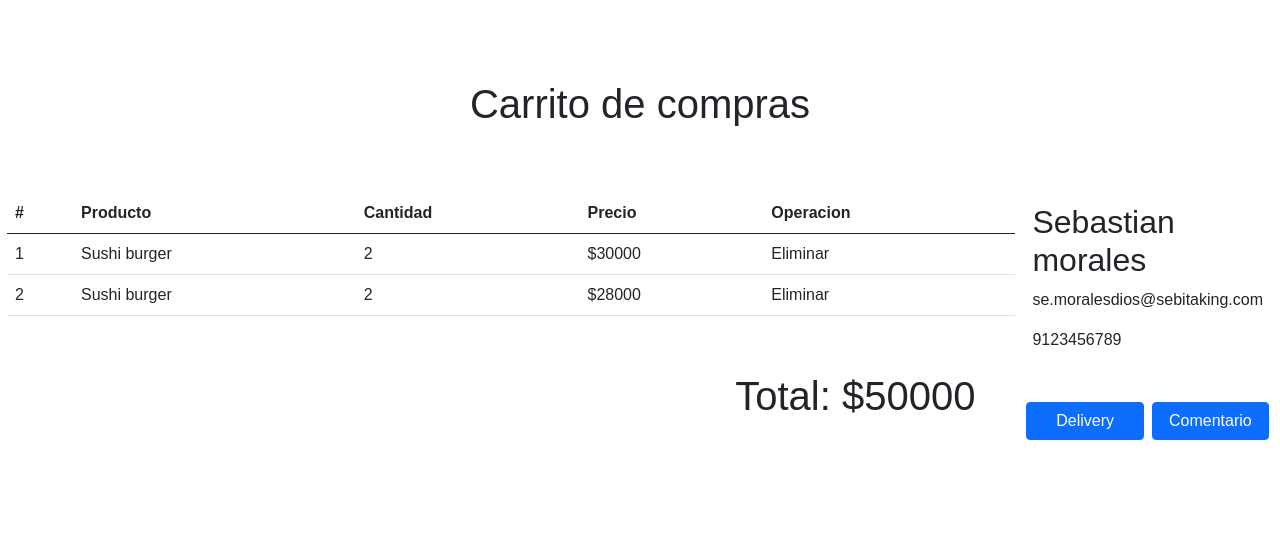
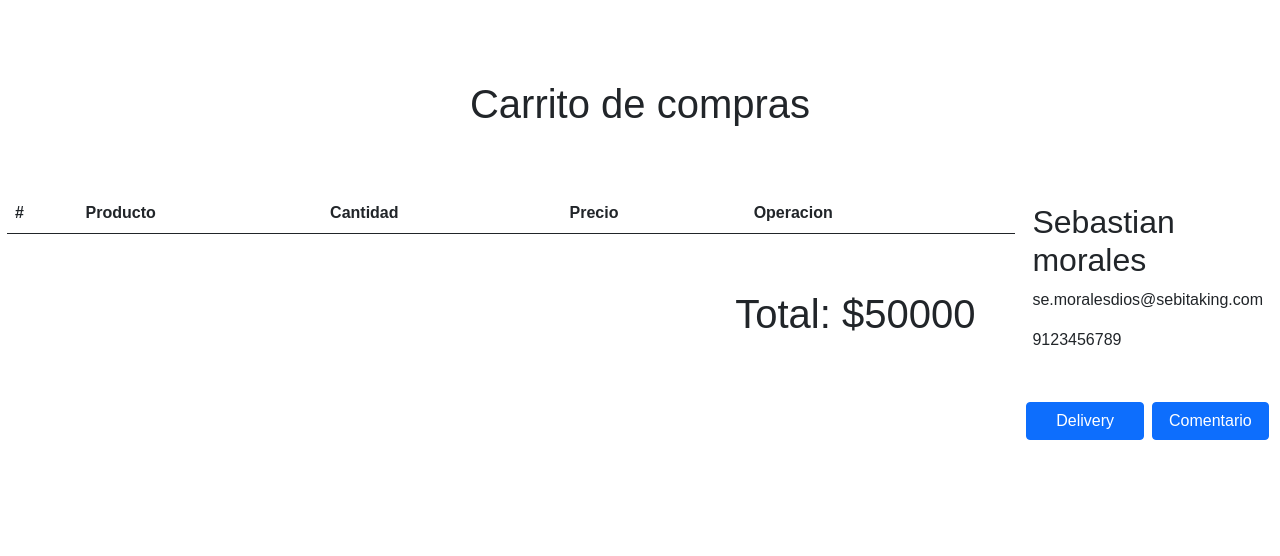
Before and after one commit to xJonathanMx/sitio, a Django app: page /carrito/ in a window 1280 px wide. Shown: the part 108-664 px from the top of the page. Run offline with Django 5.2, Linux system fonts and the light colour scheme; lists and menus that the app fills with data are empty.

Commit message:
carrito-de compras-funcionalidad

```diff
--- a/aplicacion/templates/aplicacion/carrito.html
+++ b/aplicacion/templates/aplicacion/carrito.html
@@ -13,6 +13,7 @@
       integrity="sha384-EVSTQN3/azprG1Anm3QDgpJLIm9Nao0Yz1ztcQTwFspd3yD65VohhpuuCOmLASjC"
       crossorigin="anonymous"
     />
+    <link rel="stylesheet" href="https://cdn.jsdelivr.net/npm/bootstrap-icons@1.11.3/font/bootstrap-icons.min.css">
     <link rel="stylesheet" href="{% static "../static/css/carrito.css" %}" >
   </head>
 
@@ -49,20 +50,21 @@
               </tr>
             </thead>
             <tbody>
+              {% for producto in productos_carrito %}
               <tr>
-                <td>1</td>
-                <td>Sushi burger</td>
-                <td>2</td>
-                <td>$30000</td>
-                <td>Eliminar</td>
+                <td>{{ forloop.counter }}</td>
+                <td>{{ producto.nom_producto }}</td>
+                <td>{{ producto.cantidad }}</td>
+                <td>${{ producto.valor }}</td>
+                <td class="d-flex" >
+                  <form action="{% url 'eliminar_del_carrito' producto.id_producto %}" method="post" style="display: inline;">
+                    <button type="submit" class="btn btn-danger" style="width: 70px;">
+                      <i class="bi bi-bag-dash"></i>
+                    </button>
+                  </form>
+            </td>
               </tr>
-              <tr>
-                <td>2</td>
-                <td>Sushi burger</td>
-                <td>2</td>
-                <td>$28000</td>
-                <td>Eliminar</td>
-              </tr>
+              {% endfor %}
             </tbody>
           </table>
         </div>
--- a/aplicacion/urls.py
+++ b/aplicacion/urls.py
@@ -1,7 +1,7 @@
 
 
 from django.urls import path,include
-from .views import index,carta,pedidos,pagar,carrito,tabla_pedidos,registro_usuario,login,admin,detalle,gestion_usuario,Carta_admin
+from .views import index,carta,pedidos,pagar,carrito,tabla_pedidos,registro_usuario,login,admin,detalle,gestion_usuario,Carta_admin, agregar_al_carrito, eliminar_del_carrito
 
 urlpatterns = [
     path('',index,name='index'),
@@ -15,5 +15,7 @@ urlpatterns = [
     path('admins/',admin,name='admins'),
     path('detalle/',detalle,name='detalle'),
     path('Usuarios/',gestion_usuario,name="Usuarios"),
-    path('CartaAdmin/',Carta_admin,name='AdminCarta')
+    path('CartaAdmin/',Carta_admin,name='AdminCarta'),
+    path('agregar_al_carrito/<int:id_producto>/', agregar_al_carrito, name='agregar_al_carrito'),
+    path('eliminar_del_carrito/<int:producto_id>/', eliminar_del_carrito, name='eliminar_del_carrito')
 ]
--- a/aplicacion/views.py
+++ b/aplicacion/views.py
@@ -1,11 +1,18 @@
-from django.shortcuts import render
+from django.shortcuts import render, redirect
+from django.contrib import messages
+from .models import Producto
 
 # Create your views here.
+
+
+
 def index(request):
-    return render(request,'aplicacion/index.html')
+            return render(request,'aplicacion/index.html')
 
 def carta(request):
-    return render(request,'aplicacion/carta.html')
+
+    products = Producto.objects.all()
+    return render(request,'aplicacion/carta.html', {'products':products})
 
 def pedidos(request):
     return render(request,'aplicacion/pedidos.html')
@@ -21,8 +28,53 @@ def login(request):
 def tabla_pedidos(request):
     return render(request,'aplicacion/tabla_pedidos.html')
 
+
+#funcionalidad carrito
+
+def agregar_al_carrito(request, id_producto):
+    carrito = request.session.get('carrito', [])
+
+    # Obtener el producto del carrito si existe
+    producto_existente = next((item for item in carrito if item['id_producto'] == id_producto), None)
+
+    if producto_existente:
+        # Incrementar la cantidad del producto en el carrito
+        producto_existente['cantidad'] += 1
+    else:
+        # Agregar el producto al carrito con cantidad 1
+        carrito.append({'id_producto': id_producto, 'cantidad': 1})
+
+    request.session['carrito'] = carrito
+    return redirect('carrito')
+
+
 def carrito(request):
-    return render(request,'aplicacion/carrito.html')
+    lista_productos_carrito = request.session.get('carrito', [])
+    # Filtrar solo los elementos que son diccionarios y tienen la clave 'id_producto'
+    productos_carrito = Producto.objects.filter(id_producto__in=[item['id_producto'] for item in lista_productos_carrito if isinstance(item, dict) and 'id_producto' in item])
+    context = {
+        'productos_carrito': productos_carrito
+    }
+    return render(request,'aplicacion/carrito.html',context)
+
+
+def eliminar_del_carrito(request, id_producto):
+    carrito = request.session.get('carrito', [])
+
+    # Crear una copia del carrito para evitar problemas al iterar y modificar la lista original
+    carrito_copy = carrito.copy()
+
+    # Iterar sobre la copia del carrito y eliminar el diccionario correspondiente al producto
+    for item in carrito_copy:
+        if item.get('id_producto') == id_producto:
+            carrito.remove(item)
+
+    # Actualizar el carrito en la sesión
+    request.session['carrito'] = carrito
+
+    # Redirigir al usuario de vuelta al carrito
+    return redirect('carrito')
+
 def admin(request):
     return render(request,'aplicacion/admin_usuario.html')
 
```
Also changed, not shown: aplicacion/templates/aplicacion/carta.html (+23 -13 lines), aplicacion/templates/aplicacion/admin_carta.html (line endings or trailing spaces), db.sqlite3.
